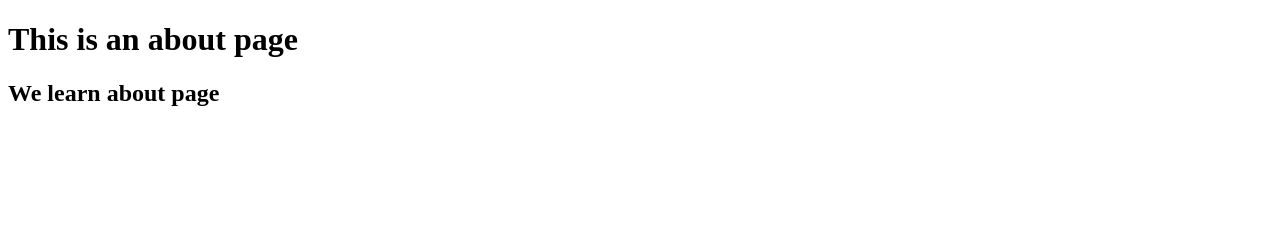
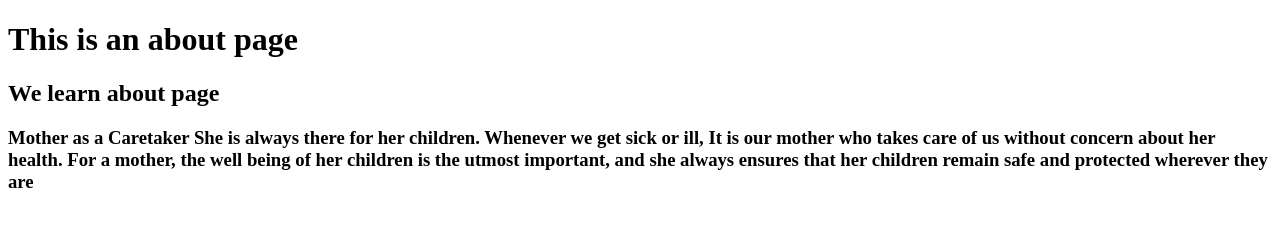
Before and after one commit to shreya-harde/Repository-Assignment, a plain HTML site: page about.html in a window 1280 px wide. Drawn offline with Linux system fonts and the light colour scheme.

Commit message:
random text added

```diff
--- a/about.html
+++ b/about.html
@@ -6,5 +6,7 @@
 <body>
     <h1>This is an about page</h1>
     <h2>We learn about page</h2>
+    <h3>Mother as a Caretaker
+She is always there for her children. Whenever we get sick or ill, It is our mother who takes care of us without concern about her health. For a mother, the well being of her children is the utmost important, and she always ensures that her children remain safe and protected wherever they are</h3>
 </body>
 </html>
```
Also changed, not shown: contact.html (+1 -0 lines), index.html (+1 -0 lines).
